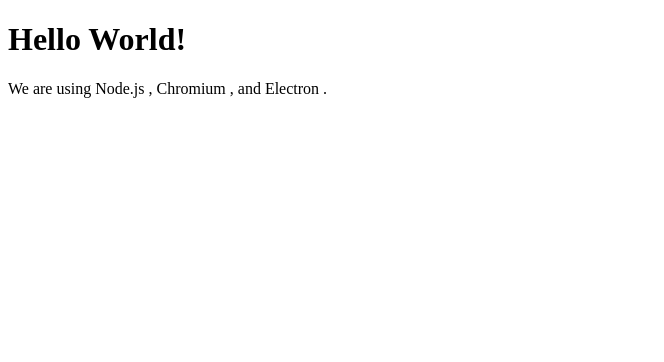
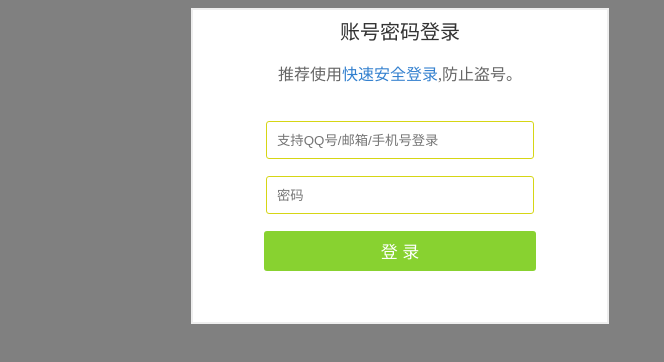
Before and after one commit to ZhangDuHateCoding/elecctron-tutorial-demo, an Electron app: page index.html in a window 800 px wide. Shown: the whole page, without its empty margins (0-664 px from the left). Drawn offline with Linux system fonts and the light colour scheme.

Commit message:
update demo

```diff
--- /dev/null
+++ b/css/index.css
@@ -0,0 +1,70 @@
+body{
+    background-color: gray;
+}
+.wrap{
+    width: 414px;
+    height: 312px;
+    border: solid rgb(238,238,238) 2px;
+    background-color: white;
+    margin: 0px auto;
+}
+.wrap .title{
+    margin-top: 6px;
+    margin-bottom: 16px;
+    font-size: 20px;
+    color: rgb(51,51,51);
+    text-align: center;/*居中*/
+
+}
+.wrap .infor{
+    text-align: center;
+    color: #666;
+    font-size: 16px;
+    margin-bottom: 36px;
+
+}
+.wrap .infor a{
+    text-decoration: none;
+    color:#3481cf;
+}
+.wrap #form{
+    text-align: center;
+    height:150px ;
+    width: 272px;
+    margin: 0px auto;
+
+}
+.wrap #form .input{
+    height: 38px;
+    width: 268px;
+    box-sizing: border-box;
+    padding: 10px;
+    padding-right: 0px;
+    margin-bottom: 17px;
+    border-radius: 3px;
+    border: solid rgb(214,214,21)  1px;
+}
+.wrap #form #btn{
+    border-radius: 3px;
+    height: 37px;
+    width: 258px;
+    padding: 1px 7px 2px 7px;
+    box-sizing: content-box;
+    border: none;
+    background-color:rgb(136,210,48) ;
+    color: white;
+    font-size: 17px;
+}
+
+.back-btn{
+    margin-top: 50px;
+    border-radius: 3px;
+    height: 37px;
+    width: 258px;
+    padding: 1px 7px 2px 7px;
+    box-sizing: content-box;
+    border: none;
+    background-color:rgb(221, 156, 35) ;
+    color: white;
+    font-size: 17px;
+}
--- a/index.html
+++ b/index.html
@@ -1,21 +1,26 @@
+
 <!DOCTYPE html>
 <html>
-  <head>
-    <meta charset="UTF-8">
-    <!-- https://developer.mozilla.org/en-US/docs/Web/HTTP/CSP -->
-    <meta http-equiv="Content-Security-Policy" content="default-src 'self'; script-src 'self'">
-    <meta http-equiv="X-Content-Security-Policy" content="default-src 'self'; script-src 'self'">
-    <title>Hello World!</title>
-    <link rel="stylesheet" href="index.css">
-    <script src="index.js"></script>
-  </head>
-  <body>
-    <h1>Hello World!</h1>
-    We are using Node.js <span id="node-version"></span>,
-    Chromium <span id="chrome-version"></span>,
-    and Electron <span id="electron-version"></span>.
+	<head>
+		<meta charset="utf-8" />
+		<title></title>
+    <link rel="stylesheet" href="css/index.css">
+    <script src="js/index.js"></script>
+	</head>
+	<body>
+		<div class="wrap">
+			<div class="title">
+				账号密码登录
+			</div>
+			<div class="infor">
+				推荐使用<a href="">快速安全登录</a>,防止盗号。
+			</div>
+			<form action="" method="post" id="form">
+				<input type="text" class="input" placeholder="支持QQ号/邮箱/手机号登录"/>
+				<input type="text"class="input" placeholder="密码"/>
+				<button type="button" id="btn" onclick="login()">登 录</button>
+			</form>
+		</div>
 
-    <!-- You can also require other files to run in this process -->
-
-  </body>
+	</body>
 </html>
--- a/index.js
+++ /dev/null
@@ -1,6 +0,0 @@
-// This file is required by the index.html file and will
-// be executed in the renderer process for that window.
-// No Node.js APIs are available in this process because
-// `nodeIntegration` is turned off. Use `preload.js` to
-// selectively enable features needed in the rendering
-// process.
--- /dev/null
+++ b/js/index.js
@@ -0,0 +1,7 @@
+function login(){
+    window.location.href='next.html'
+}
+
+function back(){
+    window.location.href='index.html'
+}
```
Also changed, not shown: next.html (added, +25 -0 lines), index.css (deleted), 1 other file.
